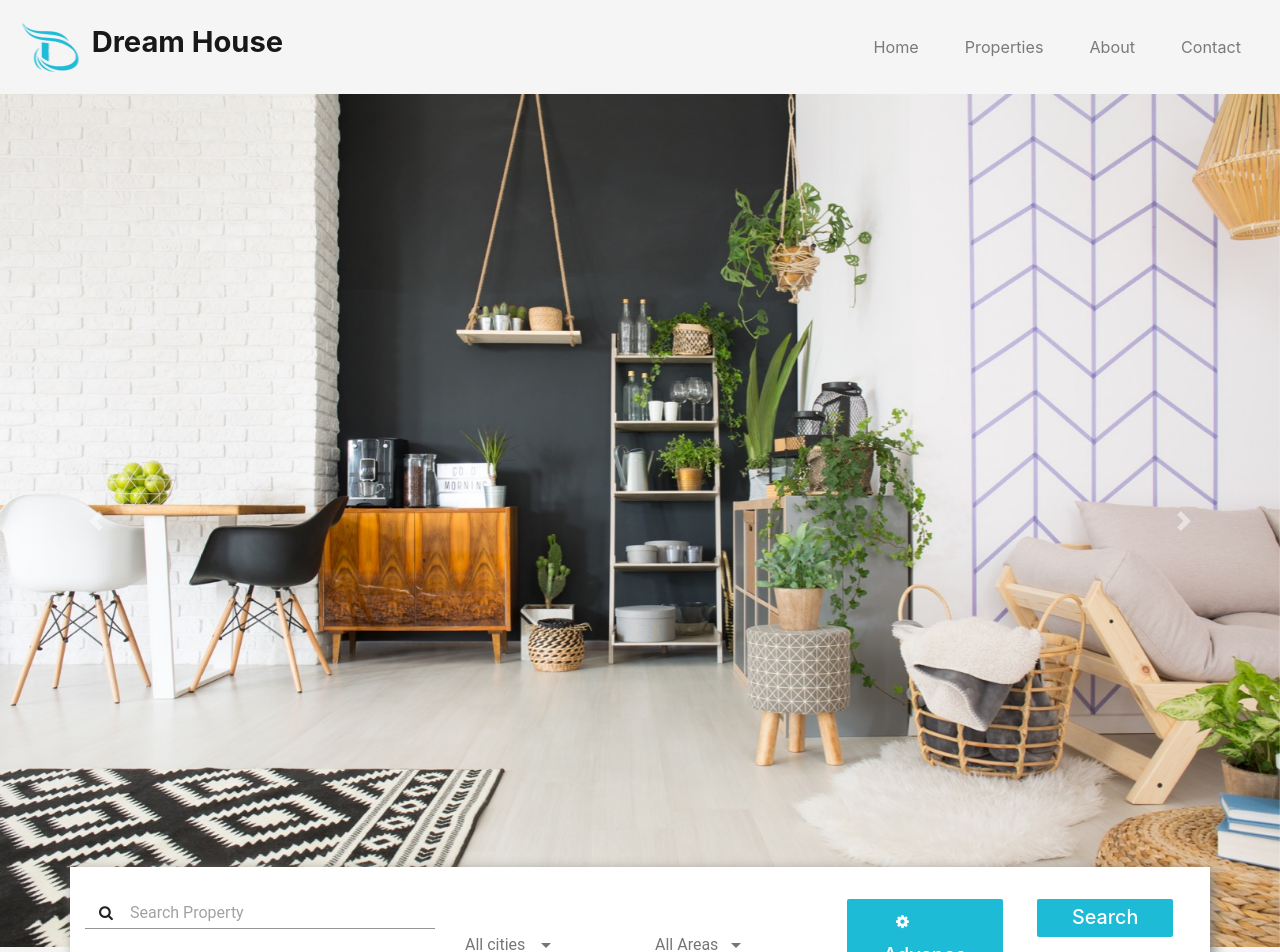
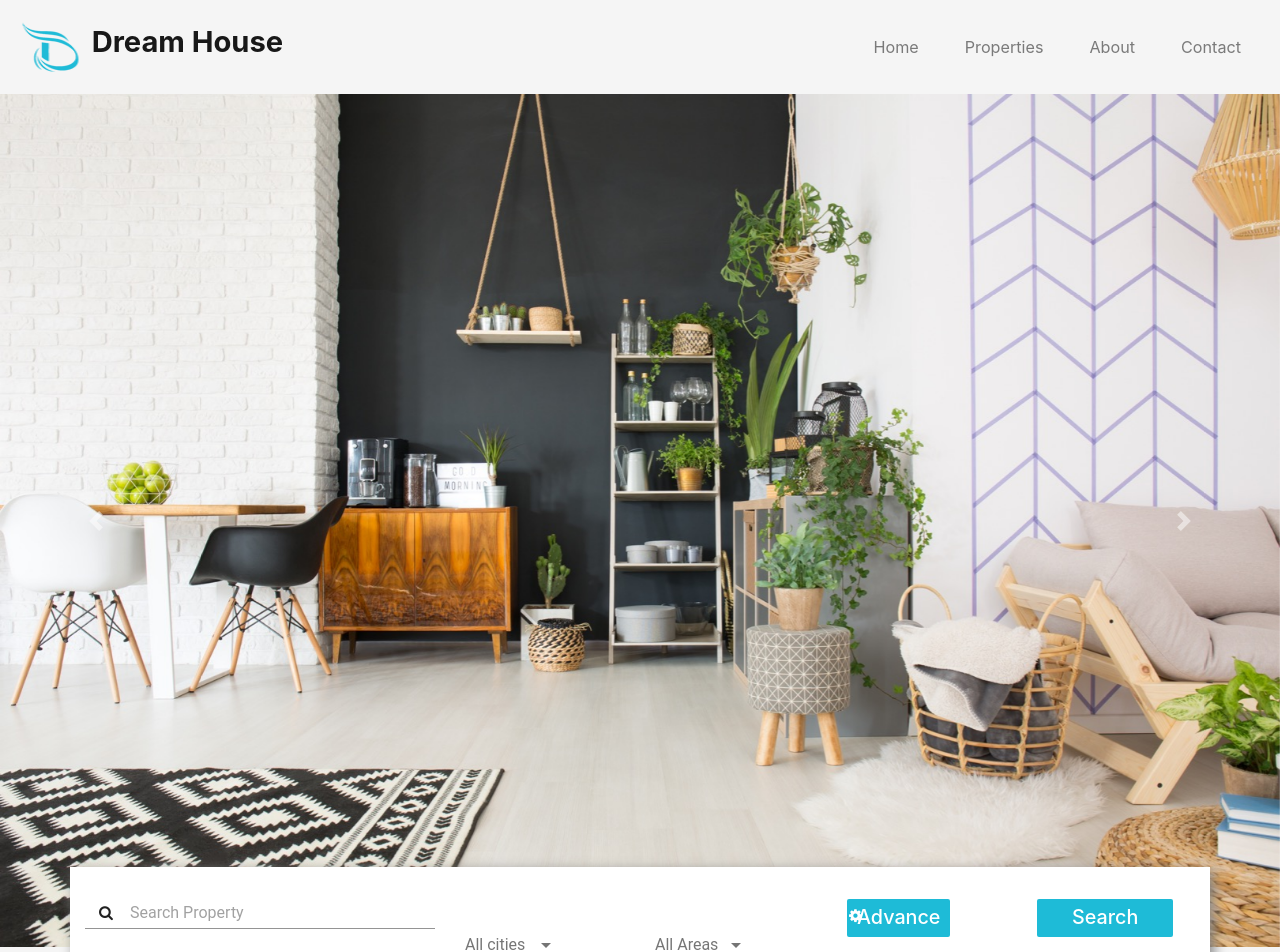
Before and after one commit to AyyanNiazi/Real-Estate, a React (Create React App) app: page /properties in a window 1280 px wide. Shown: the top 952 px of the page. Built offline with nearby package versions, Linux system fonts and the light colour scheme.

Commit message:
property center part upgraded

```diff
--- a/src/component/properties/properties.js
+++ b/src/component/properties/properties.js
@@ -128,7 +128,7 @@ class Properties extends Component {
                                 </TextField>
                             </div><div className='col-lg-2 col-md-2' >
                                 <p>
-                                    <button class="btn my-prop-btn btn-info" type="button" data-toggle="collapse" data-target="#collapseExample" aria-expanded="false" aria-controls="collapseExample">
+                                    <button class="btn my-prop-adv-btn btn-info" type="button" data-toggle="collapse" data-target="#collapseExample" aria-expanded="false" aria-controls="collapseExample">
                                     <i class="fa fa-cog" style={{display: 'inline-block', float: 'left'}}></i>  Advance
                                     </button>
                                 </p>
--- a/src/component/stylesheets/properties.css
+++ b/src/component/stylesheets/properties.css
@@ -11,7 +11,26 @@
     background-color: #0bd3f7;
     border: 2px solid #0bd3f7
 }
-
+.my-prop-adv-btn{
+    background-color: #1ebbd7;
+    border: 2px solid ;
+    font-weight: 500;
+    font-size: 1.234em;
+    padding: 4px 10px;
+    transition: 0.3s!important;
+    display: inline;
+}
+.my-prop-adv-btn:hover{
+    background-color: #0bd3f7;
+    border: 2px solid #0bd3f7
+}
+.my-prop-adv-btn i{
+    position: absolute;
+    top: 0px;
+    left: 5px;
+    margin-right: 30px;
+    padding: auto 20px;
+}
 .sec-prop-2{
     background: #fff;
     height: fit-content;
@@ -19,6 +38,7 @@
     z-index: 1px;
     padding-top: 30px;
     box-shadow: 4px 4px 12px #888;
+    position: relative;
 }
 
 .sec-prop-3{
```
